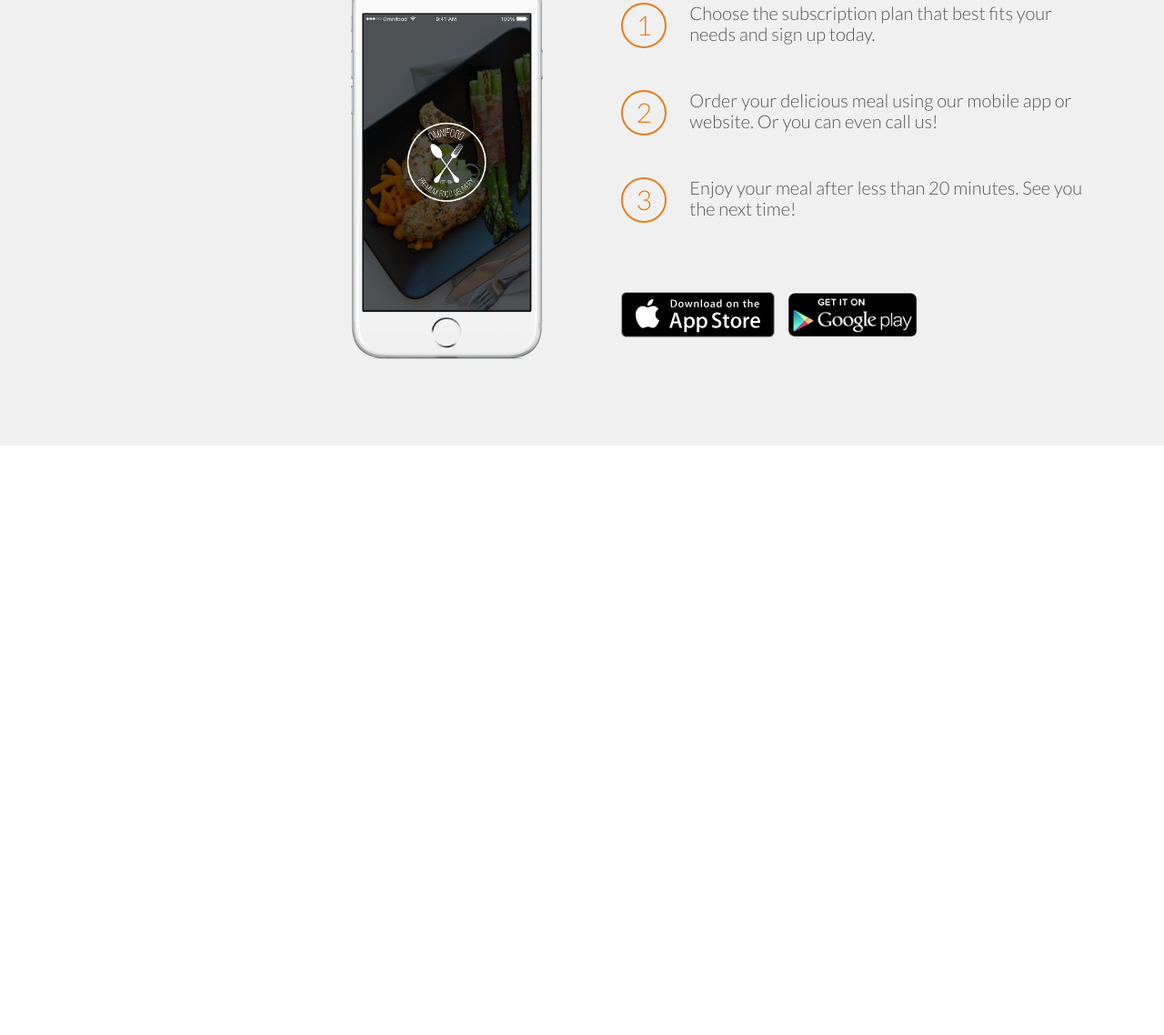
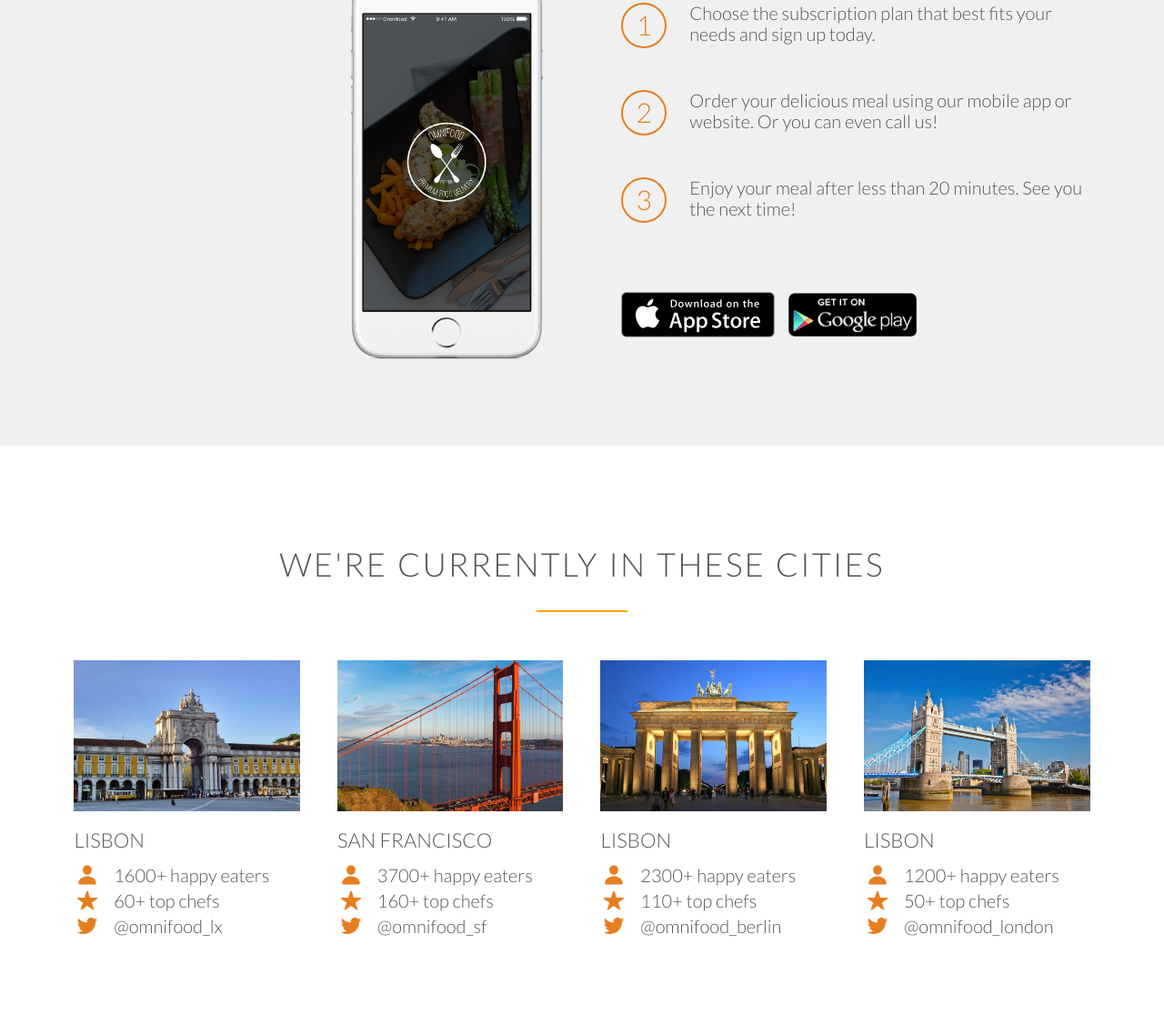
Before and after one commit to barrdunn/Web-Dev-Self-Teaching, a plain HTML site: page tutorial_projects/omnifood/index.html in a window 1280 px wide. Shown: the part 2328-3466 px from the top of the page at 91% size. Before the commit the page ends 2818 px from the top, so only its background shows below. Drawn offline with nearby package versions, Linux system fonts and the light colour scheme.

Commit message:
Omnifood cities section added

```diff
--- a/tutorial_projects/omnifood/index.html
+++ b/tutorial_projects/omnifood/index.html
@@ -42,7 +42,7 @@
                 <!-- added box class - dont change any of the fluid
                 grid elements -->
                 <div class="col span-1-of-4 box"> <!--col comes from grid file-->
-                    <ion-icon name="infinite-outline" class="icon-big"></ion-icon>                    <h3>Up to 365 days/year</h3>
+                    <ion-icon name="infinite-outline" class="big-icons"></ion-icon>                    <h3>Up to 365 days/year</h3>
                     <p>Never cook again! We really mean that. Our
                         subscription plans include up to 365 days/year
                         coverage. You can also choose to order more
@@ -51,7 +51,7 @@
                 </div>
 
                 <div class="col span-1-of-4 box"> <!--col comes from grid file-->
-                    <ion-icon name="stopwatch-outline" class="icon-big"></ion-icon>
+                    <ion-icon name="stopwatch-outline" class="big-icons"></ion-icon>
                     <h3>Ready in 20 minutes</h3>
                     <p>You're only twenty minutes away from your
                         delicious and super healthy meals delivered
@@ -62,7 +62,7 @@
                 </div>
 
                 <div class="col span-1-of-4 box"> <!--col comes from grid file-->
-                    <ion-icon name="nutrition-outline" class="icon-big"></ion-icon>
+                    <ion-icon name="nutrition-outline" class="big-icons"></ion-icon>
                     <h3>100% organic</h3>
                     <p>All our vegetables are fresh, organic and local.
                         Animals are raised without added hormones or
@@ -72,7 +72,7 @@
                 </div>
 
                 <div class="col span-1-of-4 box"> <!--col comes from grid file-->
-                    <ion-icon name="cart-outline" class="icon-big"></ion-icon>
+                    <ion-icon name="cart-outline" class="big-icons"></ion-icon>
                     <h3>Order anything</h3>
                     <p>We don't limit your creativity, which means you
                         can order whatever you feel like. You can also
@@ -158,6 +158,96 @@
             </div>
         </section>
 
+        <section class="section-cities">
+            <div class="row">
+                <h2>We're currently in these cities</h2>
+            </div>
+
+            <div class="row">
+                <div class="col span-1-of-4 box">
+                    <img src="./resources/img/lisbon-3.jpg" alt="lisbon">
+                    <h3>Lisbon</h3>
+
+                    <div class="city-feature">
+                        <ion-icon name="person" class="small-icons"></ion-icon>
+                        1600+ happy eaters
+                    </div>
+
+                    <div class="city-feature">
+                        <ion-icon name="star" class="small-icons"></ion-icon>
+                        60+ top chefs
+                    </div>
+
+                    <div class="city-feature">
+                        <ion-icon name="logo-twitter" class="small-icons"></ion-icon>
+                        @omnifood_lx
+                    </div>
+                </div>
+
+                <div class="col span-1-of-4 box">
+                    <img src="./resources/img/san-francisco.jpg" alt="sanfran" id="sanfran">
+                    <h3>San Francisco</h3>
+
+                    <div class="city-feature">
+                        <ion-icon name="person" class="small-icons"></ion-icon>
+                        3700+ happy eaters
+                    </div>
+
+                    <div class="city-feature">
+                        <ion-icon name="star" class="small-icons"></ion-icon>
+                        160+ top chefs
+                    </div>
+
+                    <div class="city-feature">
+                        <ion-icon name="logo-twitter" class="small-icons"></ion-icon>
+                        @omnifood_sf
+                    </div>
+                </div>
+
+                <div class="col span-1-of-4 box">
+                    <img src="./resources/img/berlin.jpg" alt="berlin">
+                    <h3>Lisbon</h3>
+
+                    <div class="city-feature">
+                        <ion-icon name="person" class="small-icons"></ion-icon>
+                        2300+ happy eaters
+                    </div>
+
+                    <div class="city-feature">
+                        <ion-icon name="star" class="small-icons"></ion-icon>
+                        110+ top chefs
+                    </div>
+
+                    <div class="city-feature">
+                        <ion-icon name="logo-twitter" class="small-icons"></ion-icon>
+                        @omnifood_berlin
+                    </div>
+                </div>
+
+                <div class="col span-1-of-4 box">
+                    <img src="./resources/img/london.jpg" alt="london">
+                    <h3>Lisbon</h3>
+
+                    <div class="city-feature">
+                        <ion-icon name="person" class="small-icons"></ion-icon>
+                        1200+ happy eaters
+                    </div>
+
+                    <div class="city-feature">
+                        <ion-icon name="star" class="small-icons"></ion-icon>
+                        50+ top chefs
+                    </div>
+
+                    <div class="city-feature">
+                        <ion-icon name="logo-twitter" class="small-icons"></ion-icon>
+                        @omnifood_london
+                    </div>
+                </div>
+
+            </div>
+
+        </section>
+
     </body>
 <script src="https://unpkg.com/ionicons@5.0.0/dist/ionicons.js"></script>
 </html>
--- a/tutorial_projects/omnifood/resources/css/style.css
+++ b/tutorial_projects/omnifood/resources/css/style.css
@@ -106,12 +106,28 @@ h2:after {
 }
 
 /* ----- ICONS ----- */
-.icon-big {
+.big-icons{
     font-size: 350%;
     display: block;
     color: #e67e22;
     padding: 20px;
-    --ionicon-stroke-width: 14px
+    --ionicon-stroke-width: 17px
+}
+
+
+
+.small-icons {
+    display: inline-block;
+    width: 30px;
+    text-align: center;
+    color: #e67e22;
+    font-size: 120%;
+    margin-right: 10px;
+
+    /* secrets to align text and icons! */
+    line-height: 120%;
+    vertical-align: middle;
+    margin-top: -7px;
 }
 
 
@@ -314,3 +330,18 @@ header {
 .section-steps {
     background-color: rgb(240, 240, 240);
 }
+
+/* --------------------------------------------- */
+/* CITIES */
+/* --------------------------------------------- */
+
+
+.box img {
+    width: 100%;
+    height: auto;
+    margin-bottom: 15px;
+}
+
+.city-feature {
+    margin-bottom: 5px;
+}
```
Also changed, not shown: tutorial_projects/omnifood/resources/img/san-francisco.jpg (added).
